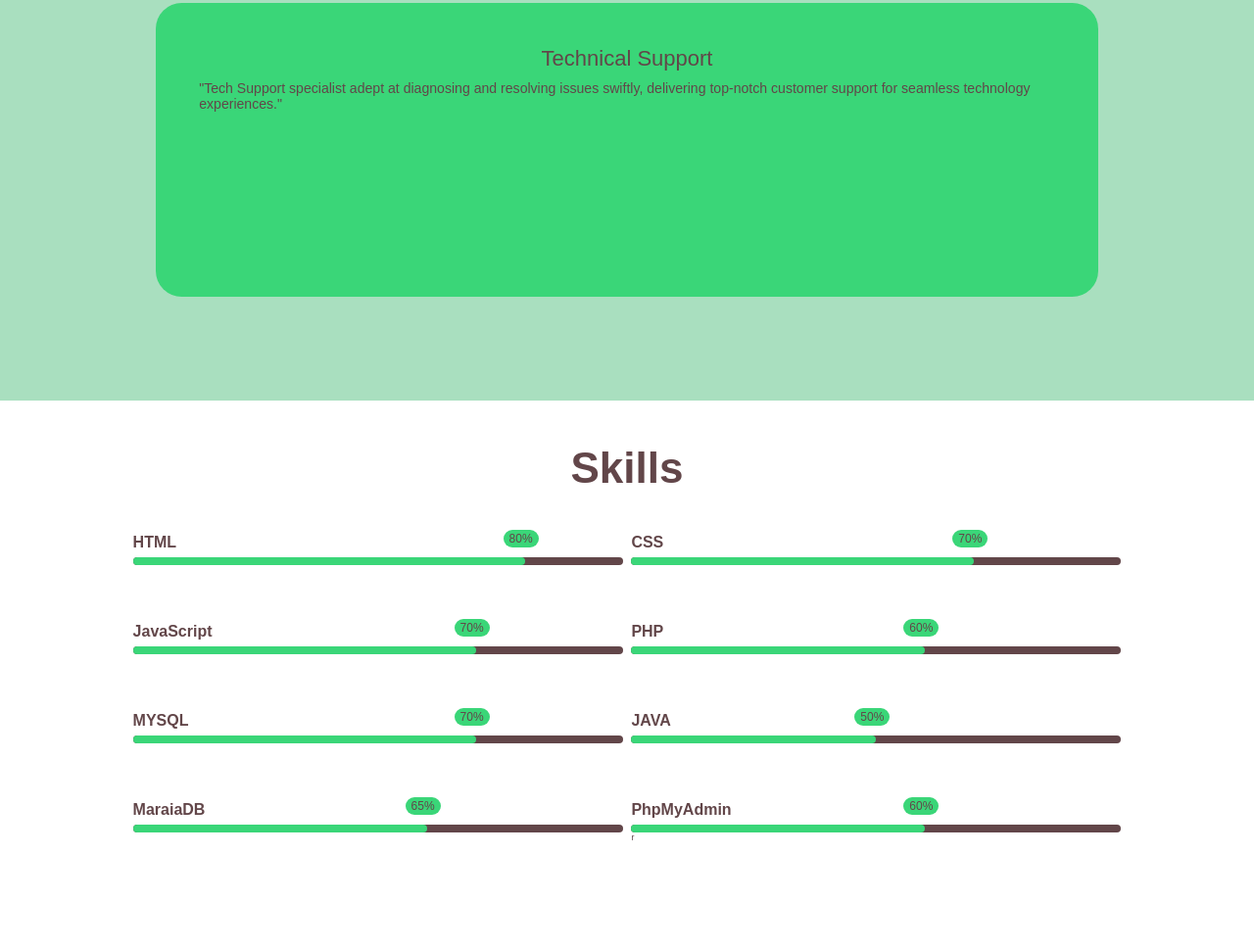
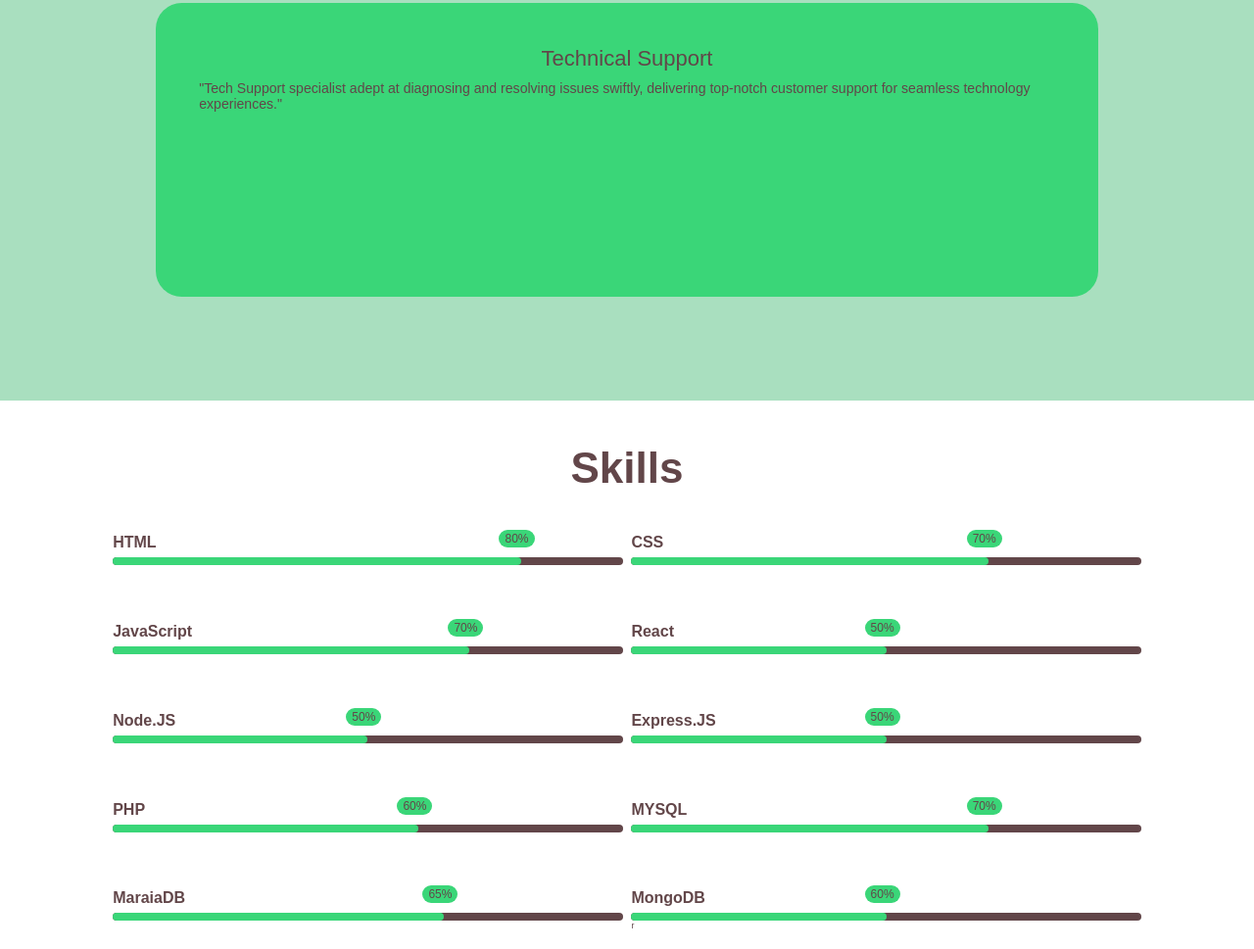
Before and after one commit to obay123/Personal_Portfolio_Website, a plain HTML site: page index.html in a window 1280 px wide. Shown: the part 2521-3490 px from the top of the page at 98% size. Drawn offline with nearby package versions, Linux system fonts and the light colour scheme; some packages are replaced by stand-ins of ours; a script that the page names is missing; a web font is replaced by a local one.

Commit message:
adding new skills

```diff
--- a/index.html
+++ b/index.html
@@ -79,8 +79,8 @@
         <div class="service-info">
           <h4>Front-End Develeoper</h4>
           <p>
-            "Seasoned Front-End Developer excelling in HTML, CSS,
-            JavaScript and React. Specializing in creating dynamic, visually appealing
+            "Seasoned Front-End Developer excelling in HTML, CSS, <strong>TAILWIND</strong>  ,
+            JavaScript and <strong>REACT </strong> Specializing in creating dynamic, visually appealing
             web interfaces for enhanced user experiences."
           </p>
         </div>
@@ -90,7 +90,7 @@
         <div class="service-info">
           <h4>Back-End Development</h4>
           <p>
-            "Back-End Developer proficient in PHP, SQL, and MariaDB.
+            "Back-End Developer proficient in <strong>EXPRESS.JS</strong> , <strong>NODE.JS</strong> , <strong>MONGODB</strong> PHP, SQL, and MariaDB.
             Specializes in building robust server-side solutions for seamless
             data management and optimal database performance.
           </p>
@@ -179,6 +179,33 @@
       </div>
 
       <div class="skill-box">
+        <span class="title">React</span>
+        <div class="skill-bar">
+          <span class="skill-per React">
+            <span class="tooltip">50%</span>
+          </span>
+        </div>
+      </div>
+
+      <div class="skill-box">
+        <span class="title">Node.JS</span>
+        <div class="skill-bar">
+          <span class="skill-per NodeJS">
+            <span class="tooltip">50%</span>
+          </span>
+        </div>
+      </div>
+
+      <div class="skill-box">
+        <span class="title">Express.JS</span>
+        <div class="skill-bar">
+          <span class="skill-per EXPRESS">
+            <span class="tooltip">50%</span>
+          </span>
+        </div>
+      </div>
+
+      <div class="skill-box">
         <span class="title">PHP</span>
         <div class="skill-bar">
           <span class="skill-per PHP">
@@ -196,14 +223,7 @@
         </div>
       </div>
 
-      <div class="skill-box">
-        <span class="title">JAVA</span>
-        <div class="skill-bar">
-          <span class="skill-per JAVA">
-            <span class="tooltip">50%</span>
-          </span>
-        </div>
-      </div>
+
 
       <div class="skill-box">
         <span class="title">MaraiaDB</span>
@@ -215,9 +235,9 @@
       </div>
 
       <div class="skill-box">
-        <span class="title">PhpMyAdmin</span>
+        <span class="title">MongoDB</span>
         <div class="skill-bar">
-          <span class="skill-per MaraiaDB">
+          <span class="skill-per MongoDB">
             <span class="tooltip">60%</span>
           </span>r
         </div>
--- a/styles/style.css
+++ b/styles/style.css
@@ -528,7 +528,7 @@ span {
 
 .skill {
     display: grid;
-    grid-template-columns: repeat(auto-fit, minmax(500px, auto));
+    grid-template-columns: repeat(2, 1fr);
     justify-content: center;
     gap: 1rem;
     margin-top: 2rem;
@@ -589,6 +589,17 @@ span {
     animation-delay: 0.2s;
 }
 
+.skill-per.React {
+    width: 50%;
+    animation-delay: 0.2s;
+}
+
+.skill-per.NodeJS {
+    width: 50%;
+    animation-delay: 0.2s;
+}
+
+
 .skill-per.PHP {
     width: 60%;
     animation-delay: 0.2s;
@@ -599,7 +610,7 @@ span {
     animation-delay: 0.3s;
 }
 
-.skill-per.JAVA {
+.skill-per.EXPRESS {
     width: 50%;
     animation-delay: 0.3s;
 }
@@ -609,8 +620,8 @@ span {
     animation-delay: 0.4s;
 }
 
-.skill-per.MaraiaDB {
-    width: 60%;
+.skill-per.MongoDB {
+    width: 50%;
     animation-delay: 0.5s;
 }
 
```
